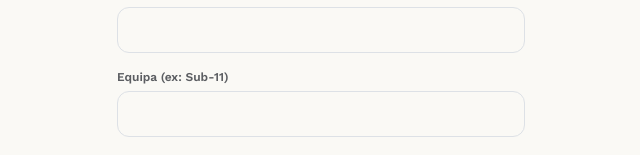
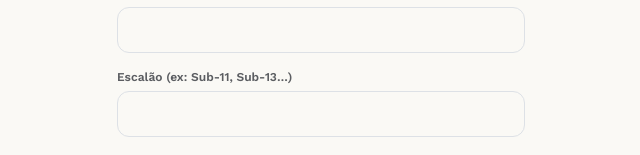
Before and after one commit to ipedronmartins-hue/Family-fantasy-football, a Next.js app: page /registar-equipa in a window 1280 px wide. Shown: the part 223-378 px from the top of the page, without its empty margins (319-959 px from the left). Built offline with nearby package versions, Linux system fonts and the light colour scheme.

Commit message:
Endereco de equipa nova junta clube+escalao para nunca colidir, e o formulario passa a pedir Escalao explicitamente

```diff
--- a/app/registar-equipa/page.tsx
+++ b/app/registar-equipa/page.tsx
@@ -59,7 +59,7 @@ export default function RegistarEquipaPage() {
           />
         </div>
         <div>
-          <label className="mb-1.5 block text-xs font-semibold text-ink/70">Equipa (ex: Sub-11)</label>
+          <label className="mb-1.5 block text-xs font-semibold text-ink/70">Escalão (ex: Sub-11, Sub-13…)</label>
           <input
             required
             value={teamName}
```
